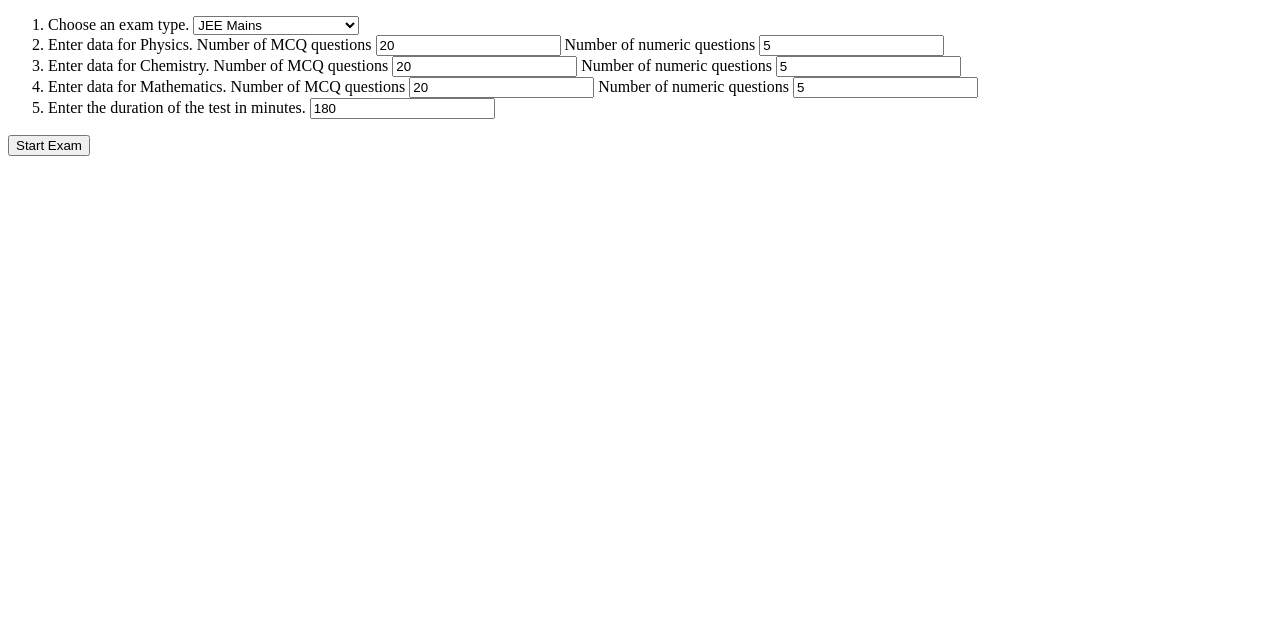
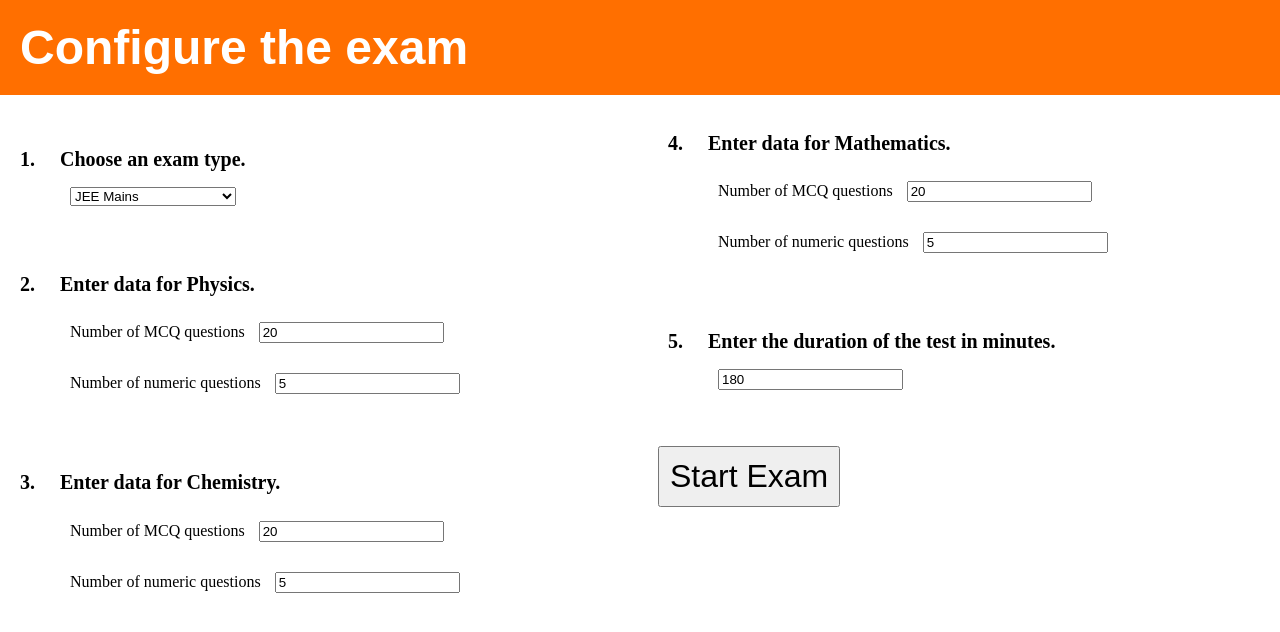
Before and after one commit to eccentricOrange/jee-prac, a Flask app: page / in a window 1280 px wide. Shown: the top 632 px of the page. Run offline with Flask 2, Linux system fonts and the light colour scheme.

Commit message:
complete v1

```diff
--- a/app.py
+++ b/app.py
@@ -31,14 +31,15 @@ TYPES = [
     'numeric'
 ]
 
-FOLDER = Path(__file__).parent
-SCHEMA_PATH = FOLDER / 'schema.sql'
+SCHEMA_PATH = Path(__file__).parent / 'schema.sql'
+FOLDER = Path().home() / '.jee-prac'
 DB_PATH = FOLDER / 'jee.db'
 START_TIME = datetime.now()
 SUBMITTED = False
 
 
 def setup_storage():
+    FOLDER.mkdir(exist_ok=True, parents=True)
     with connect(DB_PATH) as connection:
         with open(SCHEMA_PATH, 'r') as f:
             connection.executescript(f.read())
@@ -148,7 +149,15 @@ def store_value():
         if questions_status:
             number = str(request.args.get('number'))
             value = request.args.get('value')
-            questions_status[number]['value'] = value if value != "null" else None
+
+            if value == "null" or not value:
+                questions_status[number]['answer'] = "unanswered"
+                questions_status[number]['value'] = None
+
+            else:
+                questions_status[number]['answer'] = "answered"
+                questions_status[number]['value'] = value
+
             return dumps({'status': 'success'}), HTTPStatus.OK
 
         return dumps({}), HTTPStatus.NOT_FOUND
--- a/static/style.css
+++ b/static/style.css
@@ -0,0 +1,144 @@
+body {
+    padding: 0;
+    margin: 0;
+}
+
+
+h1 {
+    margin: 0;
+    padding: 20px;
+    display: block;
+    background-color: #FF6F00;
+    color: white;
+    font-family: sans-serif;
+    font-size: 3em;
+}
+
+h2 {
+    font-size: 1.25em;
+}
+
+
+li {
+    break-inside: avoid;
+    padding: 20px;
+}
+
+li::marker {
+    font-size: 1.25em;
+    font-weight: bold;
+}
+
+.field {
+    display: block;
+    margin: 10px;
+}
+
+input, select {
+    margin: 10px;
+}
+
+#config_test {
+    column-count: 2;
+    margin: 0;
+    padding: 0;
+}
+
+
+#config_test #submit {
+    font-size: 2em;
+    padding: 10px;
+}
+
+#question {
+    display: block;
+    margin: 25px;
+    padding: 25px;
+    border: 1px solid black;
+    border-radius: 10px;
+    background-color: #f0f0f0;
+    size: 1.5em;
+}
+
+#palette {
+    display: block;
+    margin: 10px;
+    column-count: 4;
+}
+
+#physics, #chemistry, #mathematics {
+    display: block;
+}
+
+.question_button {
+    margin: 1px;
+    width: 30px;
+    height: 30px;
+    border: 1px solid black;
+    display: inline-block;
+}
+
+.unanswered.visited {
+    background-color: #C62828;
+    color: white;
+}
+
+.answered {
+    background-color: #00E676;
+    color: black;
+}
+
+.marked {
+    border-radius: 50%;
+}
+
+#controls {
+    display: block;
+    margin: 10px;
+    margin-top: 50px;
+}
+
+.controls {
+    display: inline-block;
+    margin: 5px;
+    font-size: 1.1em;
+    border: 1px solid black;
+    padding: 10px;
+    border-radius: 5px;
+}
+
+.controls#submit {
+    background-color: #3D5AFE;
+    color: white;
+}
+
+.controls#quit {
+    background-color: #FF1744;
+    color: white;
+}
+
+#timer {
+    display: block;
+    margin: 20px;
+
+    font-size: 2em;
+    text-align: right;
+}
+
+#statistics {
+    border-collapse: collapse;
+}
+
+#statistics td, #statistics th {
+    padding: 5px;
+    border: 1px solid black;
+}
+
+#statistics th {
+    text-align: left;
+}
+
+#new_exam {
+    display: block;
+    margin: 50px;
+}
--- a/templates/index.html
+++ b/templates/index.html
@@ -5,16 +5,21 @@ JEE Practice Portal
 {% endblock %}
 
 {% block body %}
+
 <body>
+    <h1>
+        Configure the exam
+    </h1>
     <form method="get"
         id="config_test"
         action="/start">
         <ol>
             <li>
-                Choose an exam type.
+                <h2>Choose an exam type.</h2>
                 <select name="test_type"
                     required
-                    onchange="update_values()">
+                    onchange="update_values()"
+                    class="field">
                     <option value="mains"
                         selected>JEE Mains</option>
                     <option value="mains_old">JEE Mains (Old Pattern)</option>
@@ -23,66 +28,80 @@ JEE Practice Portal
             </li>
 
             <li>
-                Enter data for Physics.
+                <h2>Enter data for Physics.</h2>
 
 
+                <div class="field">
                     Number of MCQ questions
                     <input type="number"
                         name="physics_mcq"
                         value="20"
                         required>
+                </div>
 
+                <div class="field">
                     Number of numeric questions
                     <input type="number"
                         name="physics_numeric"
                         value="5">
+                </div>
             </li>
 
             <li>
-                Enter data for Chemistry.
+                <h2>Enter data for Chemistry.</h2>
 
 
+                <div class="field">
                     Number of MCQ questions
                     <input type="number"
                         name="chemistry_mcq"
                         value="20"
                         required>
+                </div>
 
+                <div class="field">
                     Number of numeric questions
                     <input type="number"
                         name="chemistry_numeric"
                         value="5">
+                </div>
             </li>
 
             <li>
-                Enter data for Mathematics.
+                <h2>Enter data for Mathematics.</h2>
 
 
+                <div class="field">
                     Number of MCQ questions
                     <input type="number"
                         name="mathematics_mcq"
                         value="20"
                         required>
+                </div>
 
+                <div class="field">
                     Number of numeric questions
                     <input type="number"
                         name="mathematics_numeric"
                         value="5">
+                </div>
             </li>
 
             <li>
-                Enter the duration of the test in minutes.
+                <h2>Enter the duration of the test in minutes.</h2>
 
                 <input type="number"
                     name="duration"
                     value="180"
+                    class="field"
                     required>
             </li>
 
         </ol>
 
         <input type="submit"
-            value="Start Exam">
+            value="Start Exam"
+            id="submit">
     </form>
 </body>
 {% endblock %}
--- a/templates/mcq.html
+++ b/templates/mcq.html
@@ -32,7 +32,6 @@
 
     <input type="button"
         value="Clear"
-        class="controls"
         onclick="clear_mcq()">
 
 </form>
--- a/templates/submitted.html
+++ b/templates/submitted.html
@@ -14,8 +14,9 @@ Submitted
     <br>
 
     <button onclick="new_exam()"
-        class="controls">
-        New Exam
+        class="controls"
+        id="new_exam">
+        Configure New Exam
     </button>
 </body>
 {% endblock %}
```
Also changed, not shown: static/script.js (+47 -4 lines), templates/question.html (+17 -1 lines). Lines whose indentation alone changed are shown as unchanged.
